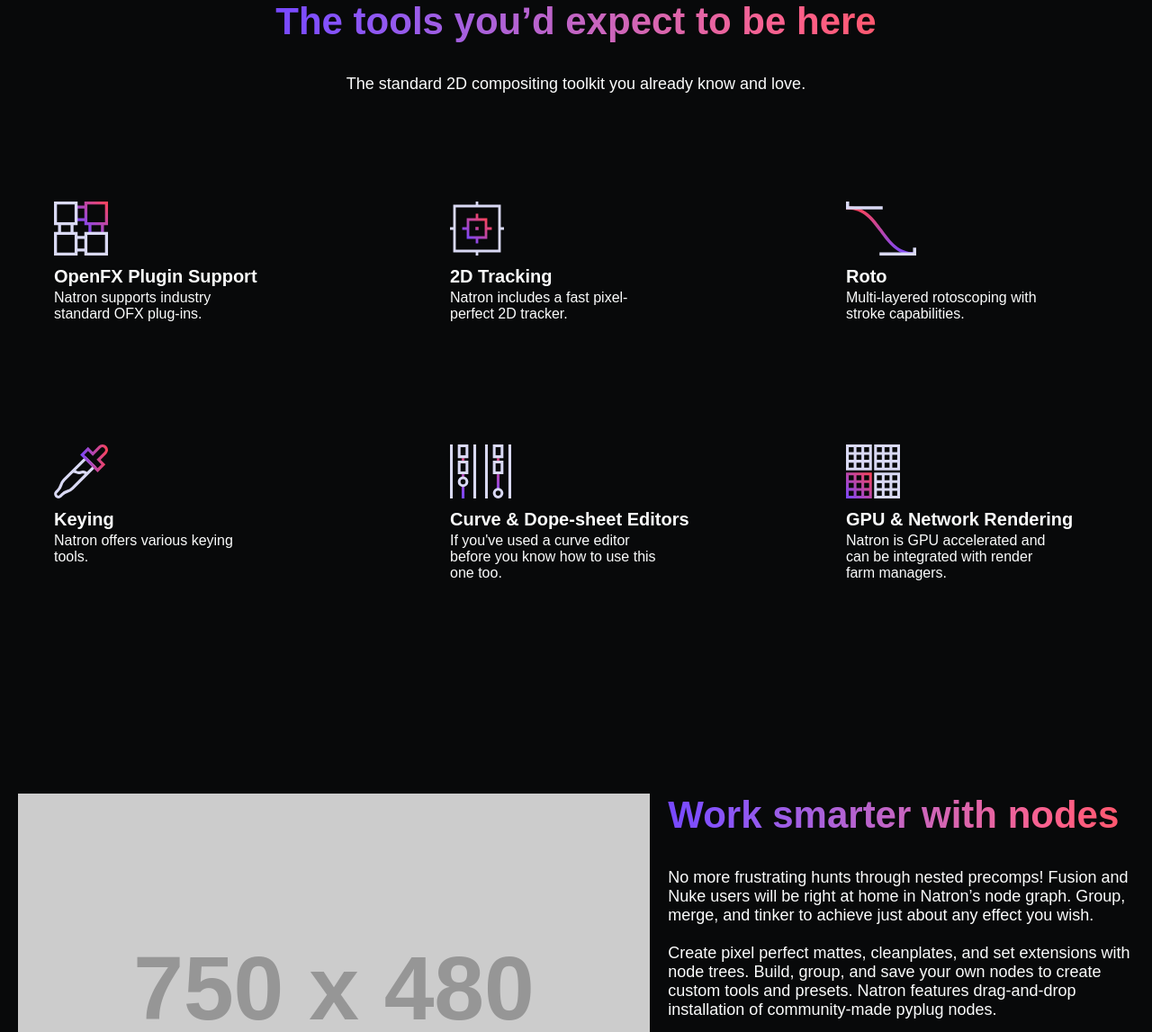
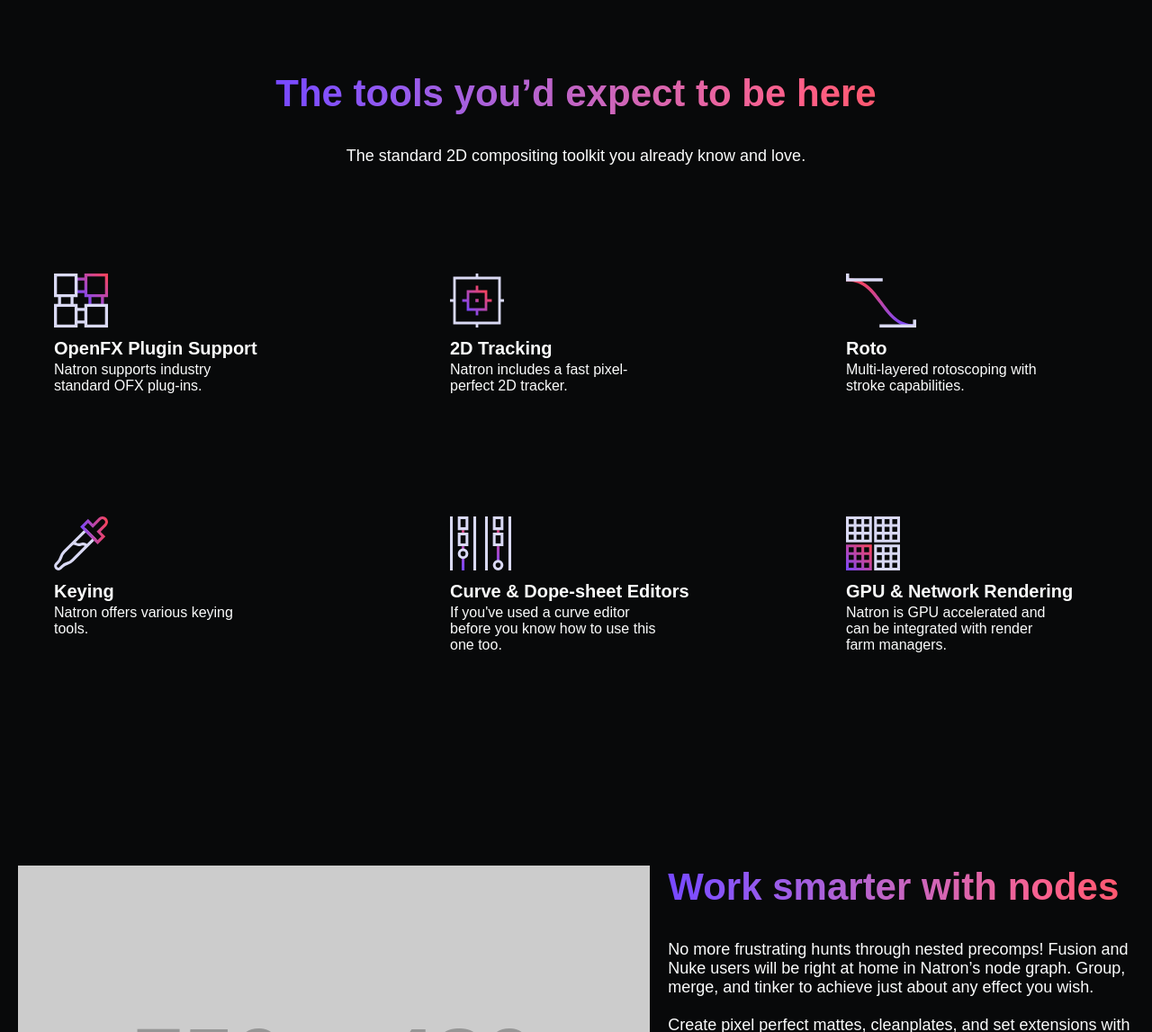
Before and after one commit to NatronGitHub/NatronGitHub.github.io, a Jekyll site: the page built from index.html, in a window 1280 px wide and 1400 px high, scrolled down 547 px. Shown: the part 253-1400 px from the top of the window at 90% size. Built offline with Jekyll 4.4.1, drawn with Linux system fonts in a browser that asks for light colours; some web fonts are replaced.

Commit message:
Start of spacing improvements

```diff
--- a/_sass/_global.scss
+++ b/_sass/_global.scss
@@ -124,12 +124,13 @@
   text-decoration: none;
   font-size: 1rem;
   font-variation-settings: 'wght' 600;
-  color: var(--white);
+  color: var(--offwhite);
   letter-spacing: 0.05rem;
   transition-duration: $hovertransition;
 }
 
 .button:hover {
+  color: var(--white);
   transition-duration: $hovertransition;
   transform: scale(105%);
   text-shadow: 0 0 40px var(--pink), 0 0 60px var(--pink), 0 0 70px var(--pink), 0 0 80px var(--pink);
--- a/_sass/_index.scss
+++ b/_sass/_index.scss
@@ -2,7 +2,6 @@
 
 .index-features-titlecontainer {
   margin-top: 5rem;
-  background-color: red;
 }
 
 .index-features {
--- a/index.html
+++ b/index.html
@@ -16,7 +16,7 @@
 <div>
 <section class="stdsection">
   <div class="section-container">
-  <div clas="index-features-titlecontainer">
+  <div class="index-features-titlecontainer">
     <h2 class="h2 center-text"><span class="word-wrap-section">The tools youʼd&nbsp;</span><span class="word-wrap-section">expect to be here</span></h2>
     <p class="p-body center-text">
       The standard 2D compositing toolkit you already know and love.
```
